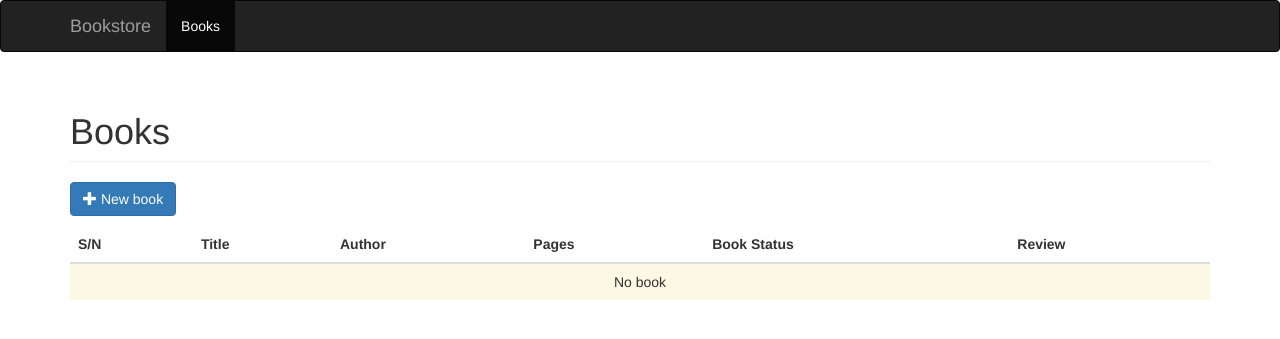
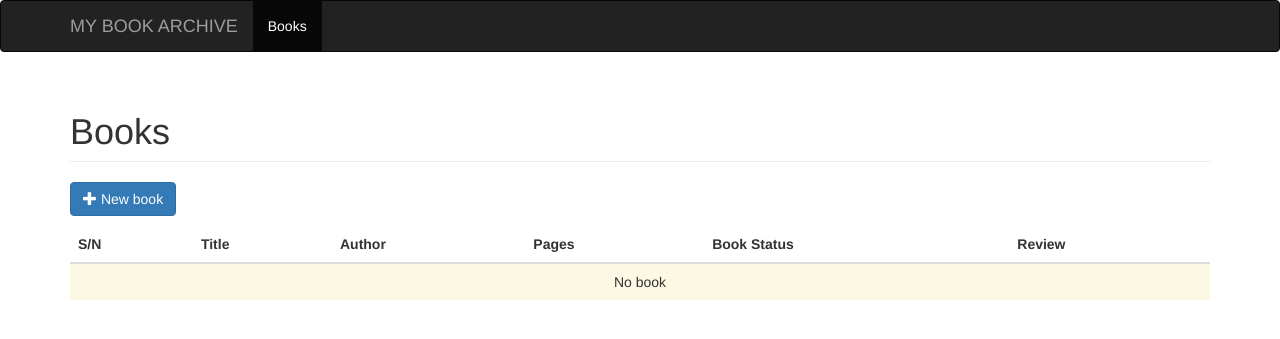
Before and after one commit to x-sid/My-Book-Archive, a Django app: page / in a window 1280 px wide. Shown: the top 339 px of the page. Run offline with Django 3.2, Linux system fonts and the light colour scheme; the visitor is signed in with stand-in values (Sample User, id 1); data that the repository does not hold is empty; some libraries are stand-ins or nearby versions.

Commit message:
changed the page header to my book archive

```diff
--- a/records/templates/records/base.html
+++ b/records/templates/records/base.html
@@ -19,7 +19,7 @@
             <span class="icon-bar"></span>
             <span class="icon-bar"></span>
           </button>
-          <a class="navbar-brand" href="{% url 'book_list' %}">Bookstore</a>
+          <a class="navbar-brand" href="{% url 'book_list' %}">MY BOOK ARCHIVE</a>
         </div>
         <div class="collapse navbar-collapse" id="main-menu">
           <ul class="nav navbar-nav">
```
